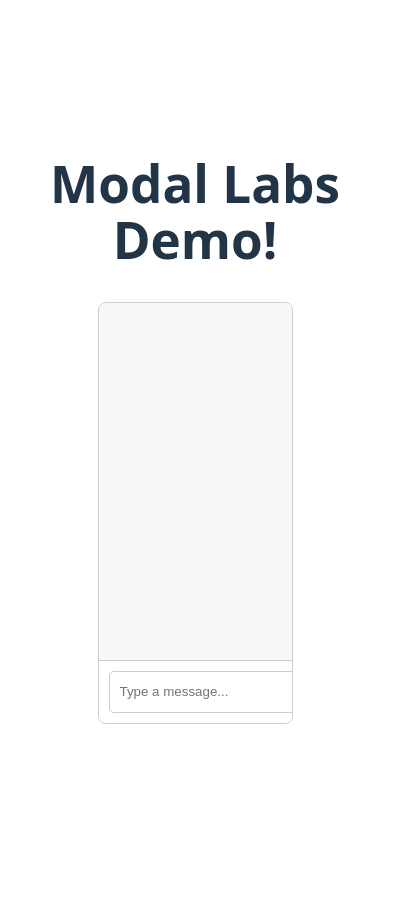
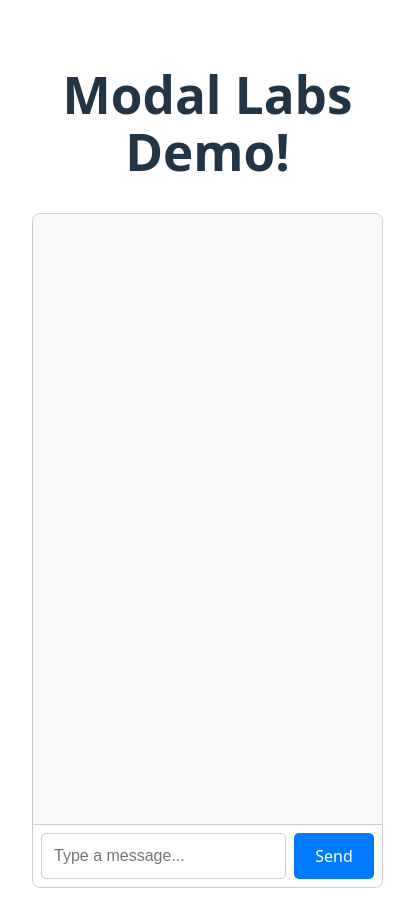
Before and after one commit to charlieWyatt/maker_bot, a Vue app in the folder frontend/: page / in a window 390 px wide. Shown: the whole page, 415 px wide, since content can reach past the window. Before the commit the page ends 844 px from the top, so only its background shows below. Built offline with nearby package versions, Linux system fonts and the light colour scheme.

Commit message:
fixes: try to fix mobile app

```diff
--- a/frontend/src/components/Chatbox.vue
+++ b/frontend/src/components/Chatbox.vue
@@ -78,8 +78,8 @@
 .chat-container {
   display: flex;
   flex-direction: column;
-  width: 50vw;      /* Changed to 50% of viewport width */
-  height: 50vh;      /* 50% of viewport height */
+  width: 90vw;      /* Wider on mobile */
+  height: 80vh;     /* Taller on mobile */
   box-sizing: border-box;
   border: 1px solid #ccc;
   border-radius: 8px;
@@ -87,10 +87,18 @@
   margin: 0 auto;    /* Center the container horizontally */
 }
 
+/* Media query for larger screens */
+@media (min-width: 768px) {
+  .chat-container {
+    width: 50vw;
+    height: 50vh;
+  }
+}
+
 /* Messages take up all vertical space except chat box */
 .messages {
   flex: 1;
-  padding: 20px;
+  padding: 15px;    /* Slightly reduced padding on mobile */
   overflow-y: auto;
   background-color: #f8f8f8;
   display: flex;
@@ -99,10 +107,16 @@
 }
 
 .message {
-  max-width: 70%;
+  max-width: 85%;   /* Wider messages on mobile */
   padding: 10px 15px;
   border-radius: 15px;
   word-wrap: break-word;
+}
+
+@media (min-width: 768px) {
+  .message {
+    max-width: 70%;
+  }
 }
 
 .user-message {
@@ -123,17 +137,18 @@
 /* Input box */
 .chat-box {
   display: flex;
-  gap: 10px;
-  padding: 10px;
+  gap: 8px;         /* Slightly reduced gap on mobile */
+  padding: 8px;     /* Slightly reduced padding on mobile */
   border-top: 1px solid #ccc;
   background-color: white;
 }
 
 input[type='text'] {
   flex: 1;
-  padding: 10px;
+  padding: 12px;    /* Slightly larger touch target */
   border: 1px solid #ccc;
   border-radius: 5px;
+  font-size: 16px;  /* Prevent zoom on mobile */
 }
 
 input[type='text']:disabled {
@@ -142,12 +157,14 @@
 }
 
 button {
-  padding: 10px 20px;
+  padding: 12px 20px; /* Larger touch target */
   background-color: #007bff;
   color: white;
   border: none;
   border-radius: 5px;
   cursor: pointer;
+  font-size: 16px;   /* Larger text for mobile */
+  min-width: 80px;   /* Ensure button isn't too small */
 }
 
 button:hover {
```
